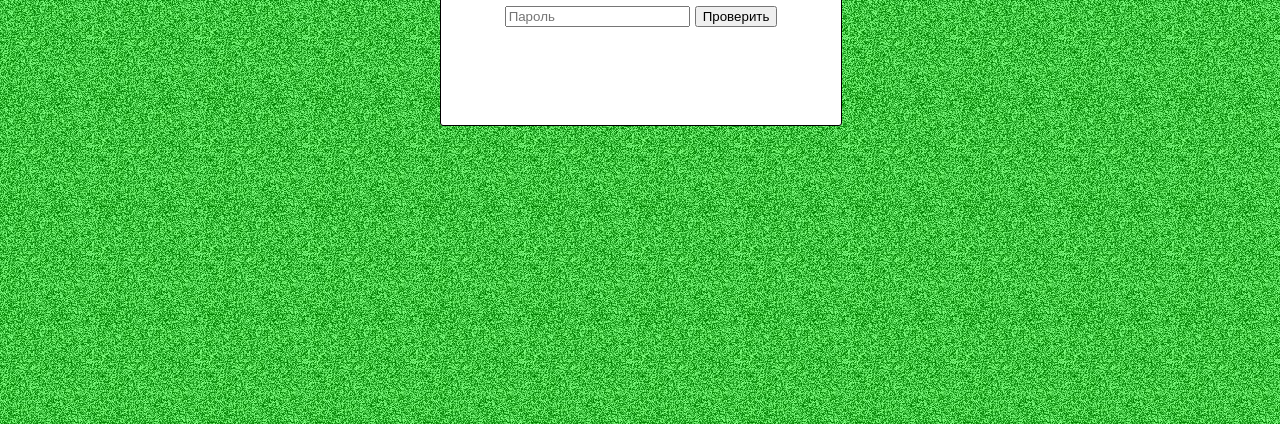
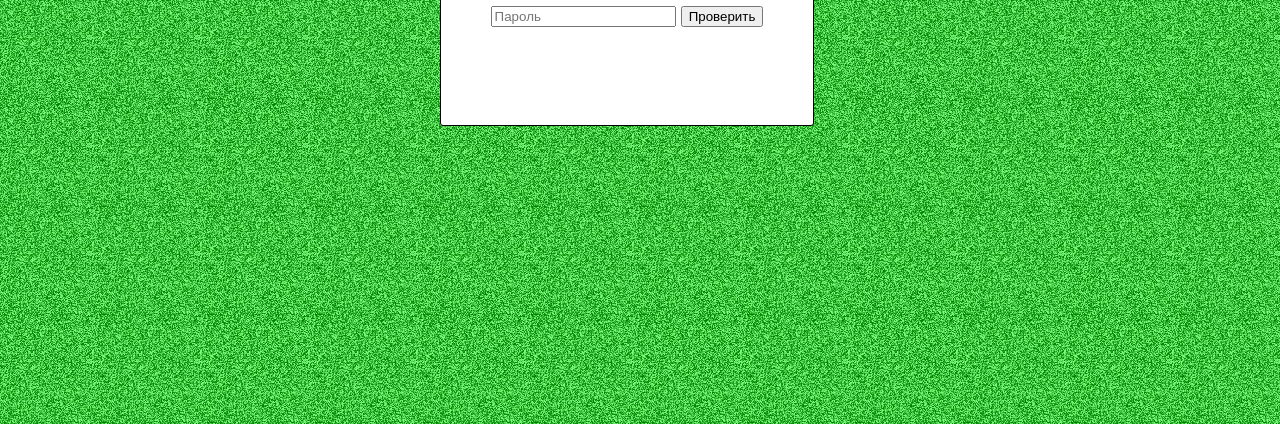
Before and after one commit to cheburashka777/cheburashka777.github.io, a plain HTML site: page sekretka/dostup.html in a window 1280 px wide. Shown: the part 376-800 px from the top of the page. Drawn offline with Linux system fonts and the light colour scheme.

Commit message:
Параметр width изменён на max-width

```diff
--- a/sekretka/dostup.html
+++ b/sekretka/dostup.html
@@ -20,7 +20,7 @@ function password() {
 </script>
 
 <body style="font-family: Verdana, Geneva, Tahoma, sans-serif" background="../hranilishe/background.jpg">
-    <center><div style="position: absolute; top: 50%; left: 50%; margin-left: -200px; margin-top: -100px; width: 400px; height: 200px; border: 1px solid black; border-radius: 3px; background-color: white;">
+    <center><div style="position: absolute; top: 50%; left: 50%; margin-left: -200px; margin-top: -100px; max-width: 400px; height: 200px; border: 1px solid black; border-radius: 3px; background-color: white;">
         <h1>Доступ запрещён!!!</h1>
         <input id="pass" type="text" placeholder="Пароль">
         <button onclick="password()">Проверить</button>
```
